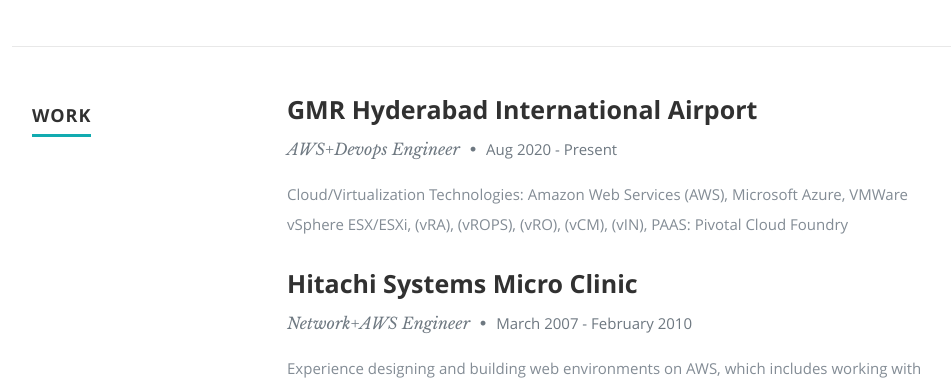
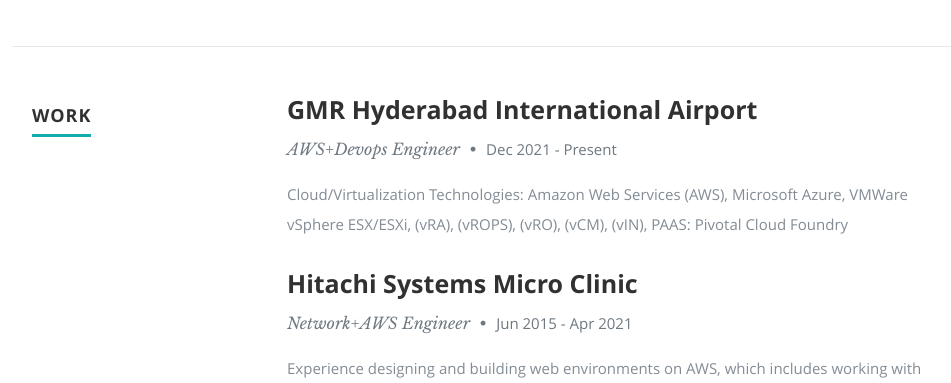
Before and after one commit to Sivadommeti09/file, a plain HTML site: page index.html in a window 1280 px wide. Shown: the part 1660-2043 px from the top of the page, without its empty margins (118-1069 px from the left). Drawn offline with nearby package versions, Linux system fonts and the light colour scheme.

Commit message:
Update index.html

```diff
--- a/index.html
+++ b/index.html
@@ -193,7 +193,7 @@
                <div class="twelve columns">
 
                   <h3>GMR Hyderabad International Airport</h3>
-                  <p class="info">AWS+Devops Engineer <span>&bull;</span> <em class="date">Aug 2020 - Present</em></p>
+                  <p class="info">AWS+Devops Engineer <span>&bull;</span> <em class="date">Dec 2021 - Present</em></p>
 
                   <p>
                   Cloud/Virtualization Technologies: Amazon Web Services (AWS), Microsoft Azure, VMWare vSphere ESX/ESXi, (vRA),
@@ -209,7 +209,7 @@
                <div class="twelve columns">
 
                   <h3>Hitachi Systems Micro Clinic</h3>
-                  <p class="info">Network+AWS Engineer <span>&bull;</span> <em class="date">March 2007 - February 2010</em></p>
+                  <p class="info">Network+AWS Engineer <span>&bull;</span> <em class="date">Jun 2015 - Apr 2021</em></p>
 
                   <p>
                   Experience designing and building web environments on AWS, which includes working with services like EC2, ELB, RDS, and S3
```
